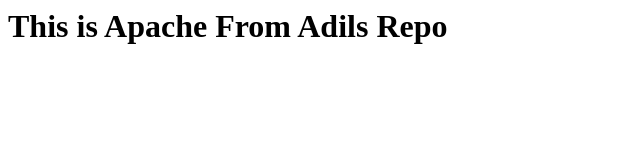
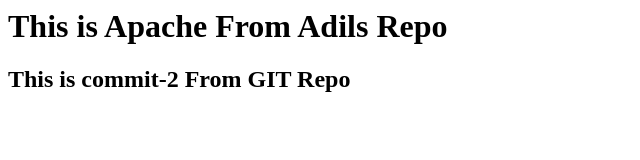
Before and after one commit to adilshaikhatwork/git-jenkins-demo, a plain HTML site: page index.html in a window 1280 px wide. Shown: the whole page, without its empty margins (0-640 px from the left). Drawn offline with Linux system fonts and the light colour scheme.

Commit message:
Update index.html

```diff
--- a/index.html
+++ b/index.html
@@ -1 +1,3 @@
 <h1> This is Apache From Adils Repo </h1>
+
+<h2> This is commit-2 From GIT Repo </h2>
```
